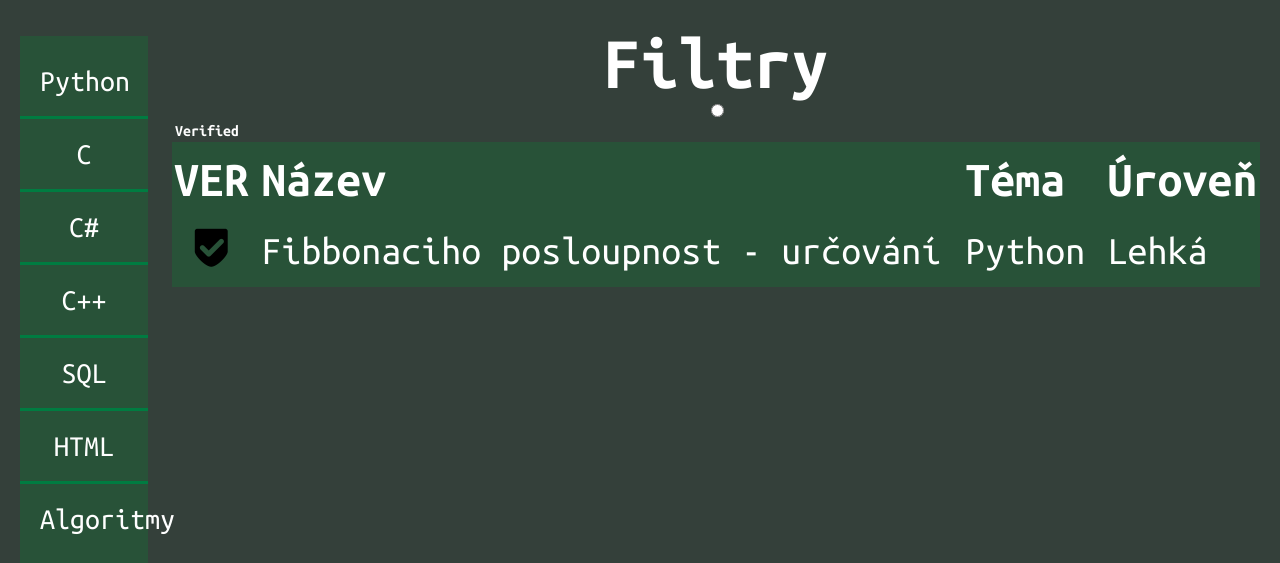
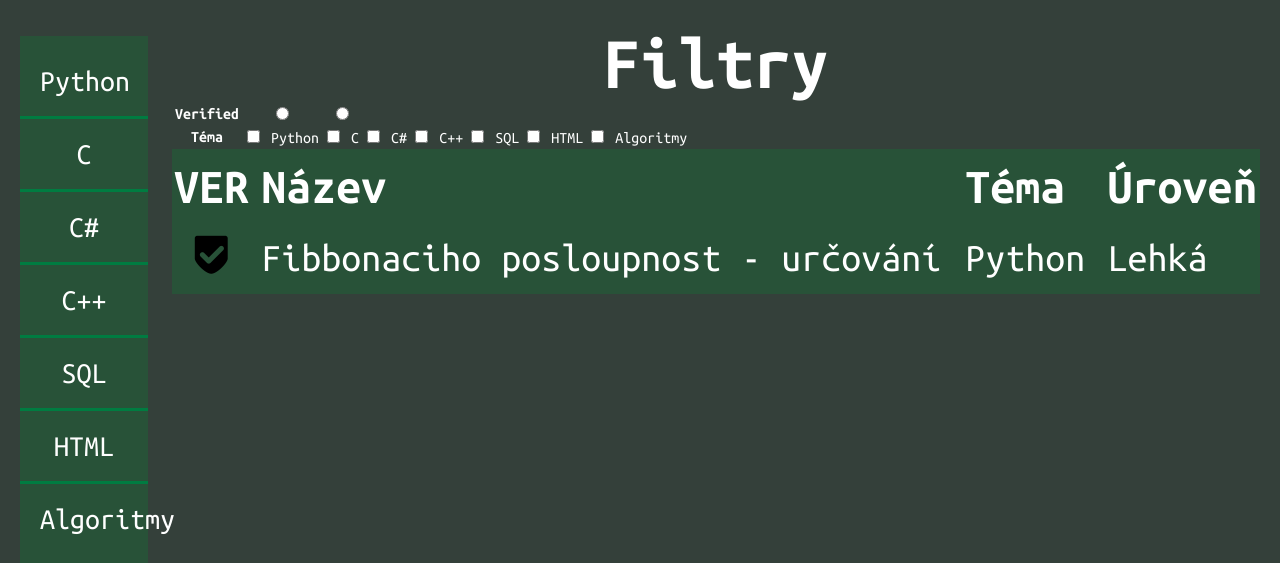
Before and after one commit to VanRhapsody/PersonalProject, a Flask app: page /ulohy in a window 1280 px wide. Shown: the part 90-653 px from the top of the page. Run offline with Flask 3, Linux system fonts and the light colour scheme; lists and menus that the app fills with data are empty.

Commit message:
Úpravy filtrování

```diff
--- a/templates/ulohy.html
+++ b/templates/ulohy.html
@@ -7,12 +7,44 @@
 <div class="task-menu">
     <div class="filters">
         <h1>Filtry</h1>
-        <table>
             <table>
-                <th>Verified</th>
-                <input type="radio" id="1" value="Ano"/>
+                <tr>
+                    <th>Verified</th>
+                    <td><input type="radio" id="1" value="Ano"/></td>
+                    <td><input type="radio" id="0" value="Ne"></td>
+                </tr>
+                <tr>
+                    <th>Téma</th>
+                    <td>
+                        <input type="checkbox" name="python" id="python">
+                        <label for="python">Python</label>
+                    </td>
+                    <td>
+                        <input type="checkbox" name="C" id="C">
+                        <label for="C">C</label>
+                    </td>
+                    <td>
+                        <input type="checkbox" name="C#" id="C#">
+                        <label for="C#">C#</label>
+                    </td>
+                    <td>
+                        <input type="checkbox" name="C++" id="C++">
+                        <label for="C++">C++</label>
+                    </td>
+                    <td>
+                        <input type="checkbox" name="sql" id="sql">
+                        <label for="sql">SQL</label>
+                    </td>
+                    <td>
+                        <input type="checkbox" name="html" id="html">
+                        <label for="html">HTML</label>
+                    </td>
+                    <td>
+                        <input type="checkbox" name="algoritmy" id="algoritmy">
+                        <label for="algoritmy">Algoritmy</label>
+                    </td>
+                </tr>
             </table>
-        </table>
     </div>
 
     <table class="task-table">
```
